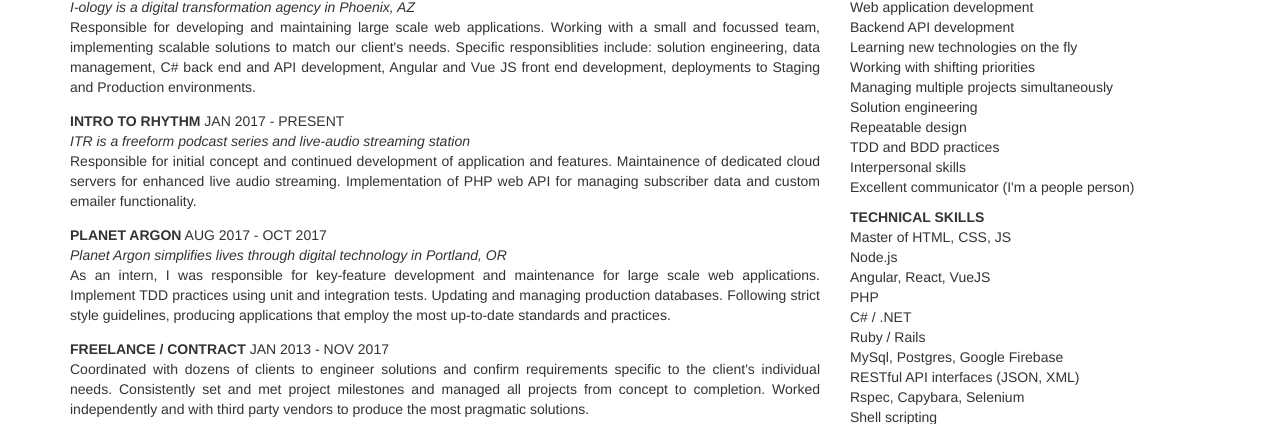
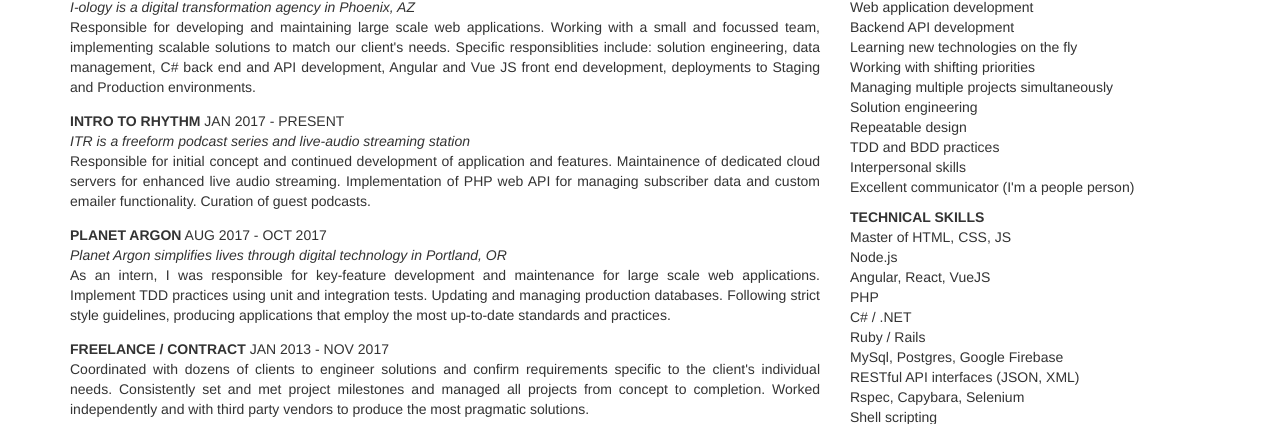
Before and after one commit to seanpierce/seanpierce.github.io, a plain HTML site: page index.html in a window 1280 px wide. Shown: the part 394-818 px from the top of the page. Drawn offline with nearby package versions, Linux system fonts and the light colour scheme.

Commit message:
Update itr project

```diff
--- a/index.html
+++ b/index.html
@@ -59,7 +59,7 @@
               <project>
                   <div><a href="https://introtorhythm.com/" target="_blank">INTRO TO RHYTHM</a> JAN 2017 - PRESENT</div>
                   <div class="sub">ITR is a freeform podcast series and live-audio streaming station</div>
-                  <div>Responsible for initial concept and continued development of application and features. Maintainence of dedicated cloud servers for enhanced live audio streaming. Implementation of PHP web API for managing subscriber data and custom emailer functionality.</div>
+                  <div>Responsible for initial concept and continued development of application and features. Maintainence of dedicated cloud servers for enhanced live audio streaming. Implementation of PHP web API for managing subscriber data and custom emailer functionality. Curation of guest podcasts.</div>
               </project>
               <project>
                   <div><a href="https://www.planetargon.com/" target="_blank">PLANET ARGON</a> AUG 2017 - OCT 2017</div>
```
